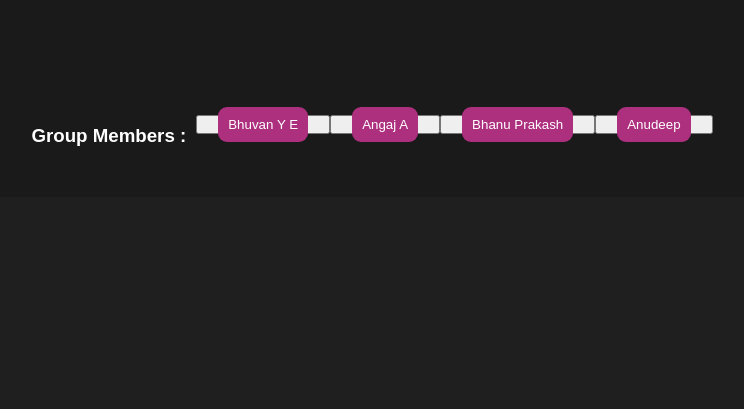
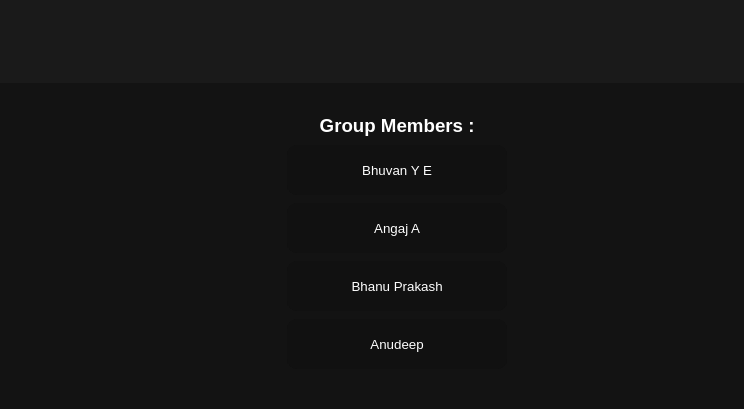
Before and after one commit to Anudeep-313/mini-project, a PHP site: page / in a window 1280 px wide. Shown: the part 3575-3984 px from the top of the page, without its empty margins (273-1017 px from the left). Before the commit the page ends 3721 px from the top, so only its background shows below. Run offline with PHP 8.4, Linux system fonts and the light colour scheme; some libraries are stand-ins or nearby versions.

Commit message:
Update index.css

```diff
--- a/src/styles/index.css
+++ b/src/styles/index.css
@@ -464,9 +464,11 @@ a {
     margin: 2.5rem 0;
   }
 }
+/* Footer CSS */
 
-/* Footer CSS */
+
 .footer__container {
+  background-color: #131313;
   padding: 1rem 0;
   display: flex;
   flex-direction: row;
@@ -474,10 +476,11 @@ a {
   align-items: center;
 }
 
+
 .footer__links {
   width: 100%;
   max-width: 1000px;
-  display: inline-flex;
+  display: flex;
   justify-content: center;
 }
 
@@ -486,37 +489,92 @@ a {
 }
 
 .footer__link--items {
-  display: inline-flex;
+  display:grid;
   flex-direction: row;
   align-items: flex-start;
   margin: 16px;
   text-align: center;
+  width: 160px;
   box-sizing: border-box;
 }
 
 .footer__link--items h3 {
   margin-bottom: 8px;
-  padding: 10px;
+  color: #fff;
 }
 
 .footer__link--items a {
+  color: #fff;
   text-decoration: none;
   margin: 0 20px;
-  padding: 10px;
-  border-radius: 9px;
   margin-bottom: 0.5rem;
-  background-color: #ad307f;
   transition: 0.3 ease-out;
-  border: none;
 }
 
 .footer__link--items a:hover {
-  color: #ff566b;
-  background-color: white;
-  transform: scale(1.3);
+  color: #adabae;
+  transition: 0.3 ease-out;
+}
+.glow-on-hover {
+  width: 220px;
+  height: 50px;
   border: none;
+  outline: none;
+  color: #fff;
+  background: #111;
+  cursor: pointer;
+  position: relative;
+  z-index: 0;
+  border-radius: 10px;
+  margin-bottom: 0.5rem;
 }
 
+.glow-on-hover:before {
+  content: '';
+  background: linear-gradient(45deg, #ff0000, #ff7300, #fffb00, #48ff00, #00ffd5, #002bff, #7a00ff, #ff00c8, #ff0000);
+  position: absolute;
+  top: -2px;
+  left:-2px;
+  background-size: 400%;
+  z-index: -1;
+  filter: blur(5px);
+  width: calc(100% + 4px);
+  height: calc(100% + 4px);
+  animation: glowing 20s linear infinite;
+  opacity: 0;
+  transition: opacity .3s ease-in-out;
+  border-radius: 10px;
+}
+
+.glow-on-hover:active {
+  color: #000
+}
+
+.glow-on-hover:active:after {
+  background: transparent;
+}
+
+.glow-on-hover:hover:before {
+  opacity: 1;
+}
+
+.glow-on-hover:after {
+  z-index: -1;
+  content: '';
+  position: absolute;
+  width: 100%;
+  height: 100%;
+  background: #111;
+  left: 0;
+  top: 0;
+  border-radius: 10px;
+}
+
+@keyframes glowing {
+  0% { background-position: 0 0; }
+  50% { background-position: 400% 0; }
+  100% { background-position: 0 0; }
+}
 @media screen and (max-width: 820px) {
   .footer__links {
     padding-top: 2rem;
@@ -525,6 +583,7 @@ a {
   .footer__link--wrapper {
     flex-direction: row;
   }
+
 }
 
 @media screen and (max-width: 380px) {
@@ -534,8 +593,3 @@ a {
     width: 100%;
   }
 }
-@media only screen and (max-width: 768px) {
-  .footer__link--items {
-    flex-direction: column;
-  }
-}
```
